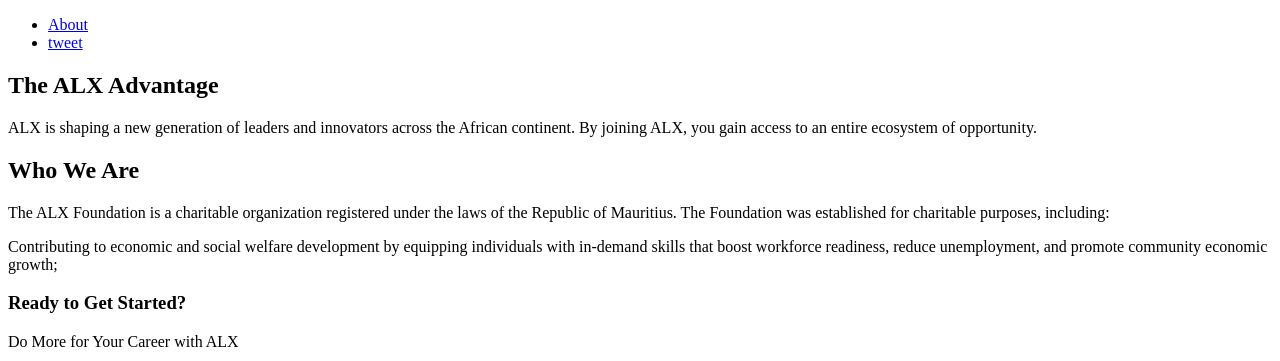
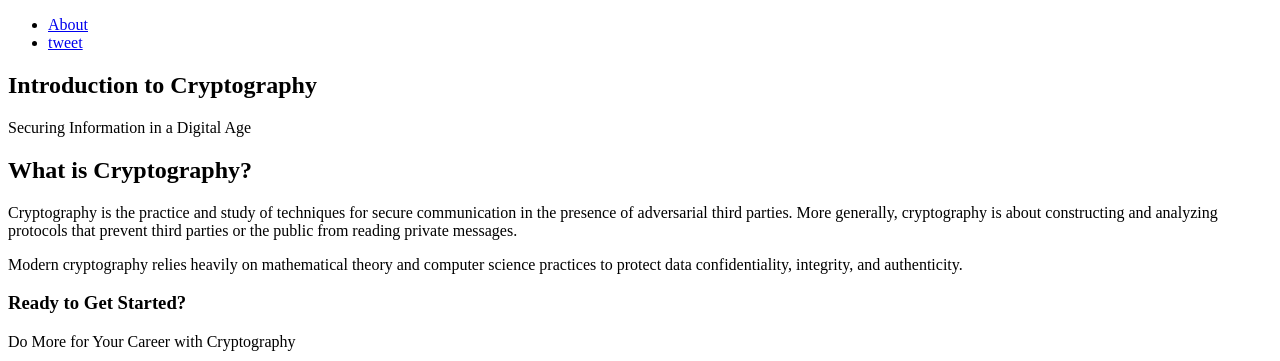
Before and after one commit to Sigurdthe/My_First_Portfolio, a plain HTML site: page html_basic/index.html in a window 1280 px wide. Shown: the top 361 px of the page. Drawn offline with Linux system fonts and the light colour scheme; grey boxes are pictures that could not be loaded.

Commit message:
Revise content to introduce cryptography
Updated content to focus on cryptography and its importance.

```diff
--- a/html_basic/index.html
+++ b/html_basic/index.html
@@ -16,24 +16,17 @@
     </header>
     <main>
         <article>
-            <h1>The ALX Advantage</h1>
-            <p>ALX is shaping a new generation of leaders and innovators across the African continent.
-                By joining ALX, you gain access to an entire ecosystem of opportunity.</p>
-            <h2>Who We Are</h2>
-            <p>The ALX Foundation is a charitable organization registered under the laws
-                of the Republic of Mauritius.
-                The Foundation was established for charitable purposes, including:</p>
-            <p>Contributing to economic and social welfare development by
-                equipping individuals with in-demand skills that boost workforce readiness,
-                reduce unemployment, and promote community economic growth;</p>
+            <h1>Introduction to Cryptography</h1>
+            <p>Securing Information in a Digital Age</p>
+            <h2>What is Cryptography?</h2>
+            <p>Cryptography is the practice and study of techniques for secure communication in the presence of adversarial third parties. More generally, cryptography is about constructing and analyzing protocols that prevent third parties or the public from reading private messages.</p>
+            <p>Modern cryptography relies heavily on mathematical theory and computer science practices to protect data confidentiality, integrity, and authenticity.</p>
             <h3>Ready to Get Started?</h3>
-            <p>Do More for Your Career with ALX</p>
+            <p>Do More for Your Career with Cryptography</p>
 
             <a href="https://www.alxafrica.com/" target="_blank">
-                <img src="https://i.ibb.co/gTDZZT8/ALX-Logo-07.png" alt="ALX Logo" style="width:200px;">
+                <img src="https://i.ibb.co/gTDZZT8/ALX-Logo-07.png" alt="" style="width:200px;">
             </a>
-
-            <a href="tweets.html">Check out my tweets!</a>
             <table border="2">
                 <thead>
                     <tr>
```
